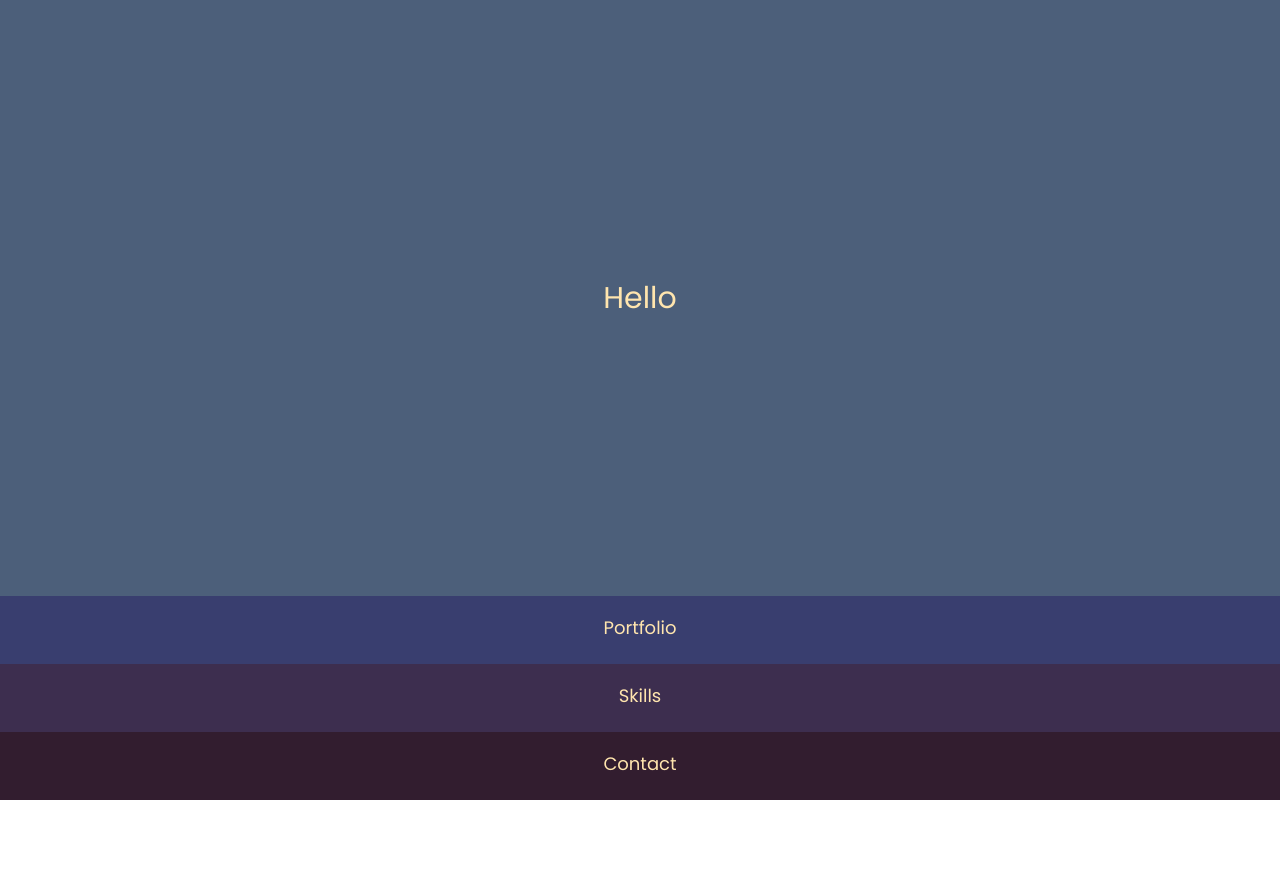
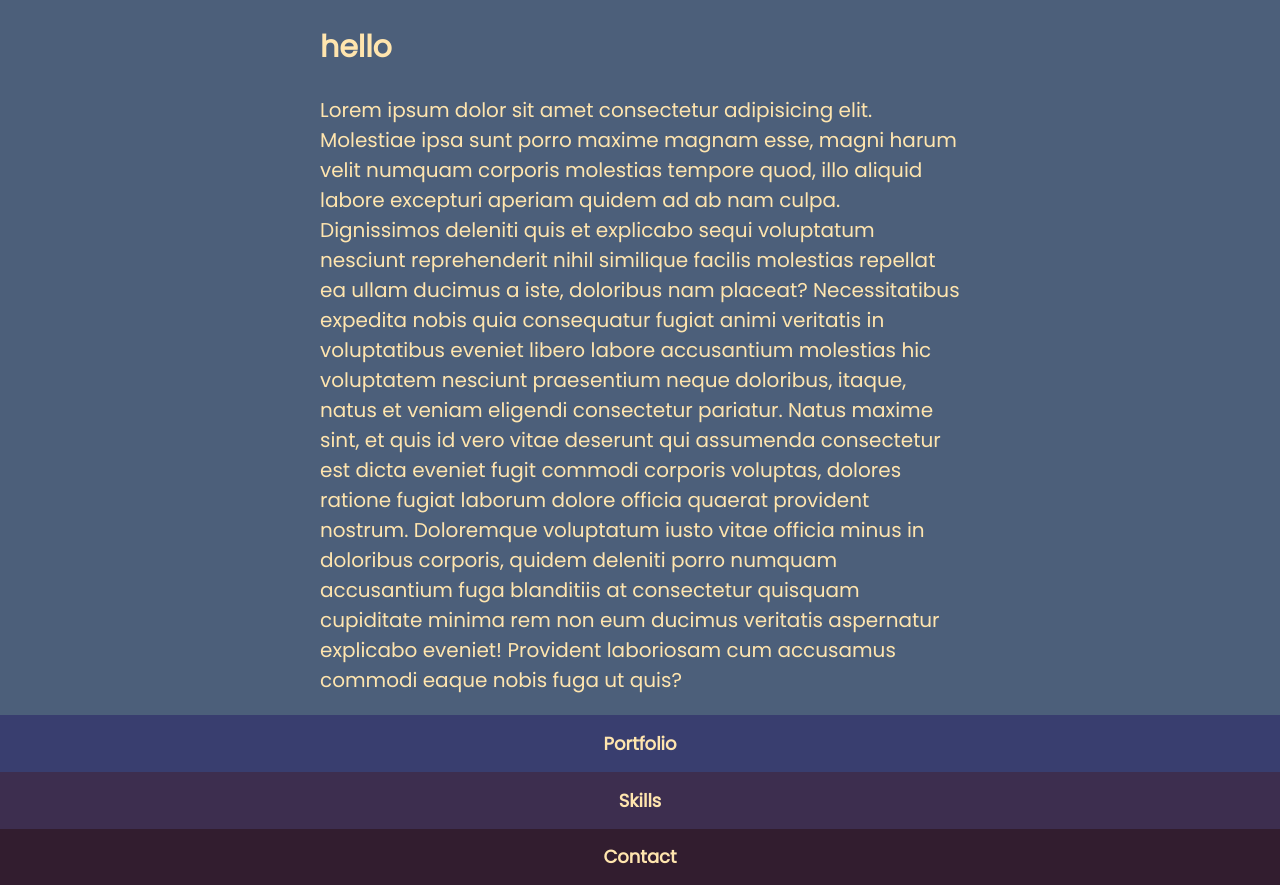
Before and after one commit to erynder-z/personal-portfolio, a React (Create React App) app: page / in a window 1280 px wide. Before the commit the page ends 800 px from the top, so only its background shows below. Built offline with nearby package versions, Linux system fonts and the light colour scheme; the HTML template or start-up script is replaced by a standard one.

Commit message:
Add intro fadein animation

```diff
--- /dev/null
+++ b/src/Components/Intro/Intro.tsx
@@ -0,0 +1,87 @@
+import React, { FC, useEffect, useState } from 'react';
+
+interface Props {
+  active: boolean;
+}
+
+const Intro: FC<Props> = ({ active }) => {
+  const [text, setText] = useState<string>(
+    'Lorem ipsum dolor sit amet consectetur adipisicing elit. Molestiae ipsa sunt porro maxime magnam esse, magni harum velit numquam corporis molestias tempore quod, illo aliquid labore excepturi aperiam quidem ad ab nam culpa. Dignissimos deleniti quis et explicabo sequi voluptatum nesciunt reprehenderit nihil similique facilis molestias repellat ea ullam ducimus a iste, doloribus nam placeat? Necessitatibus expedita nobis quia consequatur fugiat animi veritatis in voluptatibus eveniet libero labore accusantium molestias hic voluptatem nesciunt praesentium neque doloribus, itaque, natus et veniam eligendi consectetur pariatur. Natus maxime sint, et quis id vero vitae deserunt qui assumenda consectetur est dicta eveniet fugit commodi corporis voluptas, dolores ratione fugiat laborum dolore officia quaerat provident nostrum. Doloremque voluptatum iusto vitae officia minus in doloribus corporis, quidem deleniti porro numquam accusantium fuga blanditiis at consectetur quisquam cupiditate minima rem non eum ducimus veritatis aspernatur explicabo eveniet! Provident laboriosam cum accusamus commodi eaque nobis fuga ut quis?'
+  );
+
+  const randomIntFromInterval = (min: number, max: number) => {
+    return Math.floor(Math.random() * (max - min + 1) + min);
+  };
+
+  const shuffleText = (): void => {
+    const wordsArray: string[] = text.split(' ');
+    const shuffledArray: string[] = wordsArray.map((word) => {
+      return shuffleWord(word);
+    });
+
+    setTimeout(() => {
+      setText(shuffledArray.join(' '));
+    }, randomIntFromInterval(500, 1500));
+  };
+
+  const shuffleWord = (s: string): string => {
+    const getRandomInt = (n: number): number => {
+      return Math.floor(Math.random() * n);
+    };
+
+    const arr: string[] = s.split('');
+    const n: number = arr.length;
+
+    for (let i = 0; i < n - 1; ++i) {
+      const j: number = getRandomInt(n);
+
+      let temp: string = arr[i];
+      arr[i] = arr[j];
+      arr[j] = temp;
+    }
+
+    s = arr.join('');
+    return s;
+  };
+
+  const fadeOutText = (): void => {
+    setText(' ');
+  };
+
+  useEffect(() => {
+    if (active) {
+      let count: number = 0;
+
+      while (count <= 999) {
+        shuffleText();
+        count++;
+      }
+
+      setTimeout(() => {
+        setText(
+          'Lorem ipsum dolor sit amet consectetur adipisicing elit. Molestiae ipsa sunt porro maxime magnam esse, magni harum velit numquam corporis molestias tempore quod, illo aliquid labore excepturi aperiam quidem ad ab nam culpa. Dignissimos deleniti quis et explicabo sequi voluptatum nesciunt reprehenderit nihil similique facilis molestias repellat ea ullam ducimus a iste, doloribus nam placeat? Necessitatibus expedita nobis quia consequatur fugiat animi veritatis in voluptatibus eveniet libero labore accusantium molestias hic voluptatem nesciunt praesentium neque doloribus, itaque, natus et veniam eligendi consectetur pariatur. Natus maxime sint, et quis id vero vitae deserunt qui assumenda consectetur est dicta eveniet fugit commodi corporis voluptas, dolores ratione fugiat laborum dolore officia quaerat provident nostrum. Doloremque voluptatum iusto vitae officia minus in doloribus corporis, quidem deleniti porro numquam accusantium fuga blanditiis at consectetur quisquam cupiditate minima rem non eum ducimus veritatis aspernatur explicabo eveniet! Provident laboriosam cum accusamus commodi eaque nobis fuga ut quis?'
+        );
+      }, 1501);
+    }
+
+    if (!active) {
+      fadeOutText();
+      setTimeout(() => {
+        setText(
+          'Lorem ipsum dolor sit amet consectetur adipisicing elit. Molestiae ipsa sunt porro maxime magnam esse, magni harum velit numquam corporis molestias tempore quod, illo aliquid labore excepturi aperiam quidem ad ab nam culpa. Dignissimos deleniti quis et explicabo sequi voluptatum nesciunt reprehenderit nihil similique facilis molestias repellat ea ullam ducimus a iste, doloribus nam placeat? Necessitatibus expedita nobis quia consequatur fugiat animi veritatis in voluptatibus eveniet libero labore accusantium molestias hic voluptatem nesciunt praesentium neque doloribus, itaque, natus et veniam eligendi consectetur pariatur. Natus maxime sint, et quis id vero vitae deserunt qui assumenda consectetur est dicta eveniet fugit commodi corporis voluptas, dolores ratione fugiat laborum dolore officia quaerat provident nostrum. Doloremque voluptatum iusto vitae officia minus in doloribus corporis, quidem deleniti porro numquam accusantium fuga blanditiis at consectetur quisquam cupiditate minima rem non eum ducimus veritatis aspernatur explicabo eveniet! Provident laboriosam cum accusamus commodi eaque nobis fuga ut quis?'
+        );
+      }, 500);
+    }
+
+    // eslint-disable-next-line react-hooks/exhaustive-deps
+  }, [active]);
+
+  return (
+    <div className="intro-wrapper">
+      <h2>hello</h2>
+      <p>{text}</p>
+    </div>
+  );
+};
+
+export default Intro;
--- a/src/Components/Navigation/Navigation.css
+++ b/src/Components/Navigation/Navigation.css
@@ -47,7 +47,12 @@
   transform: translateX(-50%);
 }
 
-.panel p {
+.panel.closed > div {
+  max-height: 1rem;
+  animation: fadeOut 0.5s;
+}
+
+.panel h1 {
   text-align: center;
   font-size: 1.5em;
 }
@@ -72,3 +77,49 @@
   background-color: var(--contact);
   align-items: flex-start;
 }
+
+@keyframes fadeOut {
+  0% {
+    opacity: 1;
+  }
+  100% {
+    opacity: 0;
+    visibility: hidden;
+  }
+}
+@-webkit-keyframes fadeOut {
+  0% {
+    opacity: 1;
+  }
+  100% {
+    opacity: 0;
+    visibility: hidden;
+  }
+}
+@-moz-keyframes fadeOut {
+  0% {
+    opacity: 1;
+  }
+  100% {
+    opacity: 0;
+    visibility: hidden;
+  }
+}
+@-o-keyframes fadeOut {
+  0% {
+    opacity: 1;
+  }
+  100% {
+    opacity: 0;
+    visibility: hidden;
+  }
+}
+@-ms-keyframes fadeOut {
+  0% {
+    opacity: 1;
+  }
+  100% {
+    opacity: 0;
+    visibility: hidden;
+  }
+}
--- a/src/Components/Navigation/Navigation.tsx
+++ b/src/Components/Navigation/Navigation.tsx
@@ -1,4 +1,5 @@
 import React, { FC, useState } from 'react';
+import Intro from '../Intro/Intro';
 import './Navigation.css';
 
 const Navigation: FC = () => {
@@ -15,8 +16,8 @@ const Navigation: FC = () => {
             setActivePanel('intro');
           }}
         >
-          <p>Intro</p>
-          <p>Hello</p>
+          <h1>Intro</h1>
+          <Intro active={activePanel === 'intro' ? true : false} />
         </div>
         <div
           className={`panel portfolio ${
@@ -26,7 +27,7 @@ const Navigation: FC = () => {
             setActivePanel('portfolio');
           }}
         >
-          <p>Portfolio</p>
+          <h1>Portfolio</h1>
           <p>My stuff</p>
         </div>
         <div
@@ -37,7 +38,7 @@ const Navigation: FC = () => {
             setActivePanel('skills');
           }}
         >
-          <p>Skills</p>
+          <h1>Skills</h1>
           <p>My skills</p>
         </div>
         <div
@@ -48,7 +49,7 @@ const Navigation: FC = () => {
             setActivePanel('contact');
           }}
         >
-          <p>Contact</p>
+          <h1>Contact</h1>
           <p>Contact me</p>
         </div>
       </div>
```
Also changed, not shown: src/Components/Intro/Intro.css (added).
